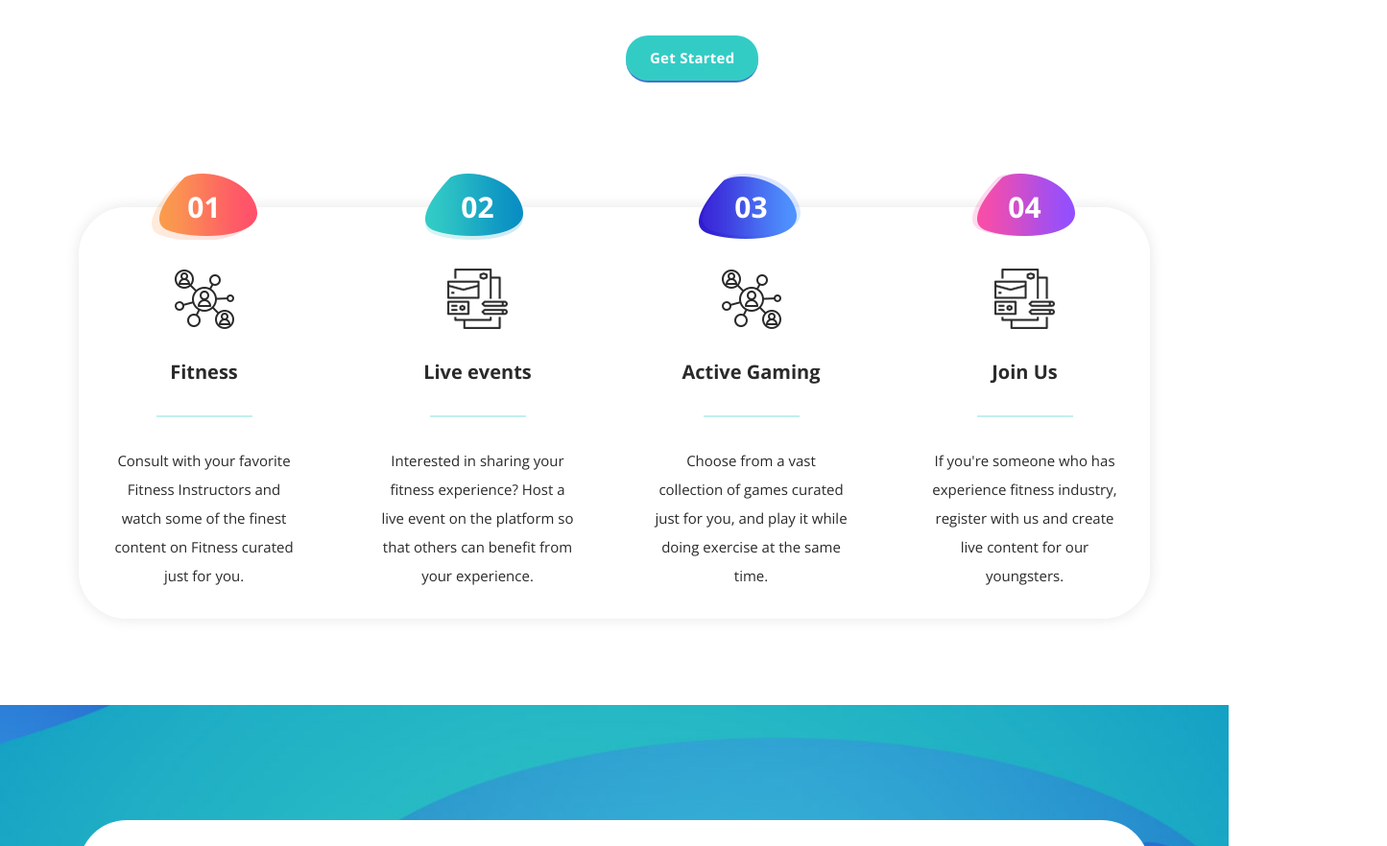
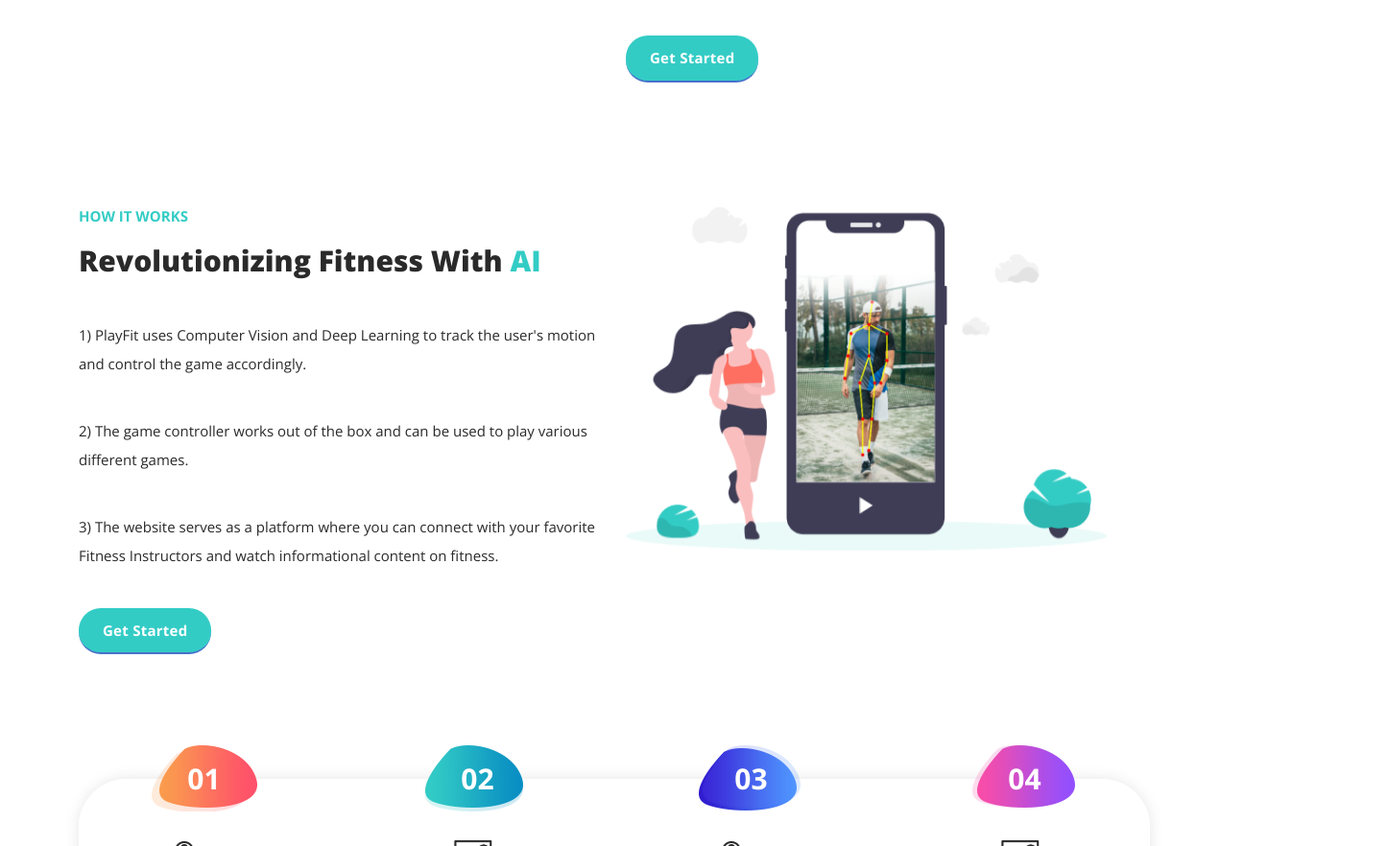
Before and after one commit to SundeepChand/Play-Fit, a plain HTML site: page Website/frontend/index.html in a window 1280 px wide. Shown: the part 1300-2182 px from the top of the page at 96% size, 1445 px wide, since content can reach past the window. Drawn offline with nearby package versions, Linux system fonts and the light colour scheme.

Commit message:
Updated content

```diff
--- a/Website/frontend/index.html
+++ b/Website/frontend/index.html
@@ -125,7 +125,7 @@
       <div class="row">
         <div class="col-lg-6">
           <div class="left-image wow fadeInLeft" data-wow-duration="1s" data-wow-delay="0.5s">
-            <img src="assets/images/about-img.svg" alt="">
+            <img src="assets/images/about-img2.png" alt="">
           </div>
         </div>
         <div class="col-lg-6 align-self-center wow fadeInRight" data-wow-duration="1s" data-wow-delay="0.5s">
@@ -160,6 +160,31 @@
             can Play games while doing exercise at the same time. The platform also has the facility where the users can
             connect with Fitness Instructors, watch curated Fitness content.</p>
           <div class="main-green-button"><a href="game_recommendation.html"><strong>Get Started</strong></a></div>
+        </div>
+      </div>
+    </div>
+  </div>
+
+  <div id="about" class="about-us section">
+    <div class="container">
+      <div class="row">
+        <div class="col-lg-6 align-self-center wow fadeInLeft" data-wow-duration="1s" data-wow-delay="0.5s">
+          <div class="section-heading">
+            <h6>How it Works</h6>
+            <h2>Revolutionizing Fitness with <em>AI</em>
+            </h2>
+          </div>
+          <p>1) PlayFit uses Computer Vision and Deep Learning to track the user's motion and control the game
+            accordingly.</p>
+          <p>2) The game controller works out of the box and can be used to play various different games.</p>
+          <p>3) The website serves as a platform where you can connect with your favorite Fitness Instructors and watch
+            informational content on fitness.</p>
+          <div class="main-green-button"><a href="game_recommendation.html"><strong>Get Started</strong></a></div>
+        </div>
+        <div class="col-lg-6">
+          <div class="left-image wow fadeInRight" data-wow-duration="1s" data-wow-delay="0.5s">
+            <img src="assets/images/about-img3.png" alt="">
+          </div>
         </div>
       </div>
     </div>
```
Also changed, not shown: Website/frontend/game_recommendation.html (+8 -5 lines), Website/frontend/assets/images/about-img.png (added), Website/frontend/assets/images/about-img2.png (added), Website/frontend/assets/images/about-img3.png (added).
